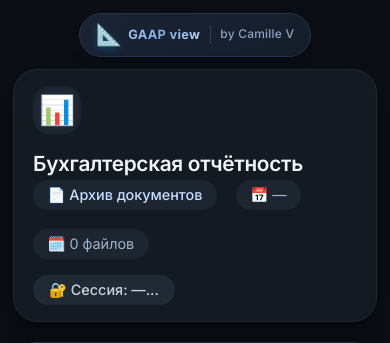
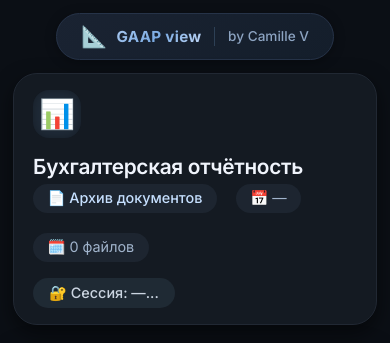
Before and after one commit to champselyseee/msfo, a FastAPI app: template templates/viewer.html in a window 390 px wide. Shown: the top 343 px of the page. Run offline with FastAPI, Linux system fonts and the light colour scheme; the template is opened without the code that fills it, so the values that code supplies are empty.

Commit message:
Update viewer.html

```diff
--- a/templates/viewer.html
+++ b/templates/viewer.html
@@ -27,7 +27,7 @@
       -webkit-font-smoothing: antialiased;
     }
 
-    /* ========== БРЕНД-ПЛАШКА ========== */
+    /* Бренд-плашка */
     .brand-badge {
       display: flex;
       align-items: center;
@@ -44,12 +44,10 @@
       align-items: center;
       gap: 0.6rem;
       box-shadow: 0 2px 12px rgba(0, 0, 0, 0.3);
-      backdrop-filter: blur(8px);
     }
 
     .brand-icon {
       font-size: 1.3rem;
-      filter: drop-shadow(0 2px 4px rgba(0, 160, 255, 0.3));
     }
 
     .brand-text {
@@ -73,7 +71,6 @@
       font-weight: 500;
       font-size: 0.85rem;
       color: #8da4c2;
-      letter-spacing: 0.2px;
     }
 
     .dashboard {
@@ -311,42 +308,24 @@
         padding: 0.8rem;
         gap: 0.8rem;
       }
-
-      .brand-content {
-        padding: 0.4rem 1rem;
-        gap: 0.4rem;
-      }
-
-      .brand-text {
-        font-size: 0.8rem;
-      }
-
-      .brand-author {
-        font-size: 0.75rem;
-      }
-
       .info-card {
         flex-direction: column;
         align-items: flex-start;
         padding: 1rem 1.2rem;
       }
-
       .viewer-layout {
         flex-direction: column;
       }
-
       .file-panel {
         width: 100%;
         max-height: 150px;
         flex-shrink: 0;
       }
-
       .file-list {
         flex-direction: row;
         flex-wrap: wrap;
         gap: 0.5rem;
       }
-
       .file-item {
         flex: 1 1 auto;
         white-space: nowrap;
@@ -356,7 +335,7 @@
   </style>
 </head>
 <body>
-  <!-- Бренд-плашка GAAP view by Camille V -->
+  <!-- GAAP view by Camille V -->
   <div class="brand-badge">
     <div class="brand-content">
       <span class="brand-icon">📐</span>
@@ -367,7 +346,6 @@
   </div>
 
   <div class="dashboard">
-    <!-- Верхняя информационная карточка -->
     <div class="info-card">
       <div class="company-block">
         <div class="company-icon">📊</div>
@@ -385,10 +363,8 @@
       </div>
     </div>
 
-    <!-- Макет: список файлов + PDF viewer -->
     <div class="viewer-layout">
       {% if files|length > 1 %}
-      <!-- Левая панель (показываем только если файлов больше одного) -->
       <div class="file-panel">
         <div class="panel-title">📁 Документы архива</div>
         <div class="file-list" id="fileList">
@@ -411,7 +387,6 @@
       </div>
       {% endif %}
 
-      <!-- PDF Viewer (или другой просмотрщик) -->
       <div class="pdf-container">
         {% if files %}
         <iframe id="fileViewer"
@@ -427,7 +402,6 @@
       </div>
     </div>
 
-    <!-- Таймер автоматического удаления -->
     <div class="timer-bar" id="timerContainer">
       <span>⏳ Автоудаление через</span>
       <span class="timer-value" id="timerDisplay">10:00</span>
@@ -437,7 +411,6 @@
 
   <script>
     (function() {
-      // Данные из Jinja2
       const sessionId = "{{ session }}";
       const files = [
         {% for file in files %}
@@ -449,19 +422,16 @@
         {% endfor %}
       ];
 
-      // Конфигурация таймера (синхронизировано с FastAPI: 600 секунд = 10 минут)
       const INITIAL_MINUTES = 10;
       let remainingSeconds = INITIAL_MINUTES * 60;
       let timerInterval = null;
       let filesDeleted = false;
 
-      // DOM элементы
       const fileViewerEl = document.getElementById('fileViewer');
       const timerDisplayEl = document.getElementById('timerDisplay');
       const deleteWarningEl = document.getElementById('deleteWarning');
       const fileItems = document.querySelectorAll('.file-item');
 
-      // Форматирование времени
       function formatTime(seconds) {
         if (seconds <= 0) return '00:00';
         const mins = Math.floor(seconds / 60);
@@ -469,7 +439,6 @@
         return `${String(mins).padStart(2, '0')}:${String(secs).padStart(2, '0')}`;
       }
 
-      // Обновление отображения таймера
       function updateTimerDisplay() {
         if (filesDeleted) {
           timerDisplayEl.textContent = '00:00';
@@ -478,50 +447,29 @@
         timerDisplayEl.textContent = formatTime(remainingSeconds);
       }
 
-      // Действие при истечении времени
       function expireFiles() {
         if (filesDeleted) return;
         filesDeleted = true;
 
-        // Очищаем просмотрщик
         if (fileViewerEl) {
           fileViewerEl.src = '';
         }
 
-        // Деактивируем переключение файлов
         fileItems.forEach(item => {
           item.style.pointerEvents = 'none';
           item.style.opacity = '0.5';
           item.classList.remove('active');
         });
 
-        // Показываем предупреждение
         deleteWarningEl.style.display = 'flex';
         timerDisplayEl.textContent = '00:00';
 
-        // Останавливаем таймер
         if (timerInterval) {
           clearInterval(timerInterval);
           timerInterval = null;
         }
-
-        // Опционально: показать сообщение в просмотрщике
-        if (fileViewerEl) {
-          fileViewerEl.srcdoc = `
-            <html>
-              <body style="background:#0d1219;color:#7f8b9c;display:flex;align-items:center;justify-content:center;height:100vh;font-family:Inter,sans-serif;">
-                <div style="text-align:center">
-                  <div style="font-size:3rem;margin-bottom:1rem">⏰</div>
-                  <div style="font-size:1.2rem">Сессия истекла</div>
-                  <div style="font-size:0.9rem;margin-top:0.5rem;color:#f28b82">Файлы автоматически удалены</div>
-                </div>
-              </body>
-            </html>
-          `;
-        }
       }
 
-      // Запуск таймера
       function startTimer() {
         if (timerInterval) clearInterval(timerInterval);
 
@@ -543,16 +491,13 @@
         }, 1000);
       }
 
-      // Переключение между файлами
       function switchFile(fileIndex, fileUrl, clickedElement) {
         if (filesDeleted) return;
 
-        // Обновляем просмотрщик
         if (fileViewerEl) {
           fileViewerEl.src = fileUrl;
         }
 
-        // Обновляем активный класс в списке
         fileItems.forEach(item => {
           item.classList.remove('active');
         });
@@ -561,7 +506,6 @@
         }
       }
 
-      // Навешиваем обработчики на элементы списка (только если панель отображается)
       if (fileItems.length > 0) {
         fileItems.forEach(item => {
           item.addEventListener('click', function() {
@@ -575,16 +519,6 @@
         });
       }
 
-      // Обработка ошибок загрузки в iframe
-      if (fileViewerEl) {
-        fileViewerEl.addEventListener('error', function() {
-          if (!filesDeleted) {
-            console.warn('Ошибка загрузки файла');
-          }
-        });
-      }
-
-      // Инициализация
       function init() {
         filesDeleted = false;
         remainingSeconds = INITIAL_MINUTES * 60;
@@ -595,16 +529,12 @@
 
         updateTimerDisplay();
         startTimer();
-
-        console.log(`Сессия ${sessionId} активна. Файлов: ${files.length}`);
       }
 
-      // Очистка при уходе со страницы
       window.addEventListener('beforeunload', () => {
         if (timerInterval) clearInterval(timerInterval);
       });
 
-      // Запуск
       init();
     })();
   </script>
```
